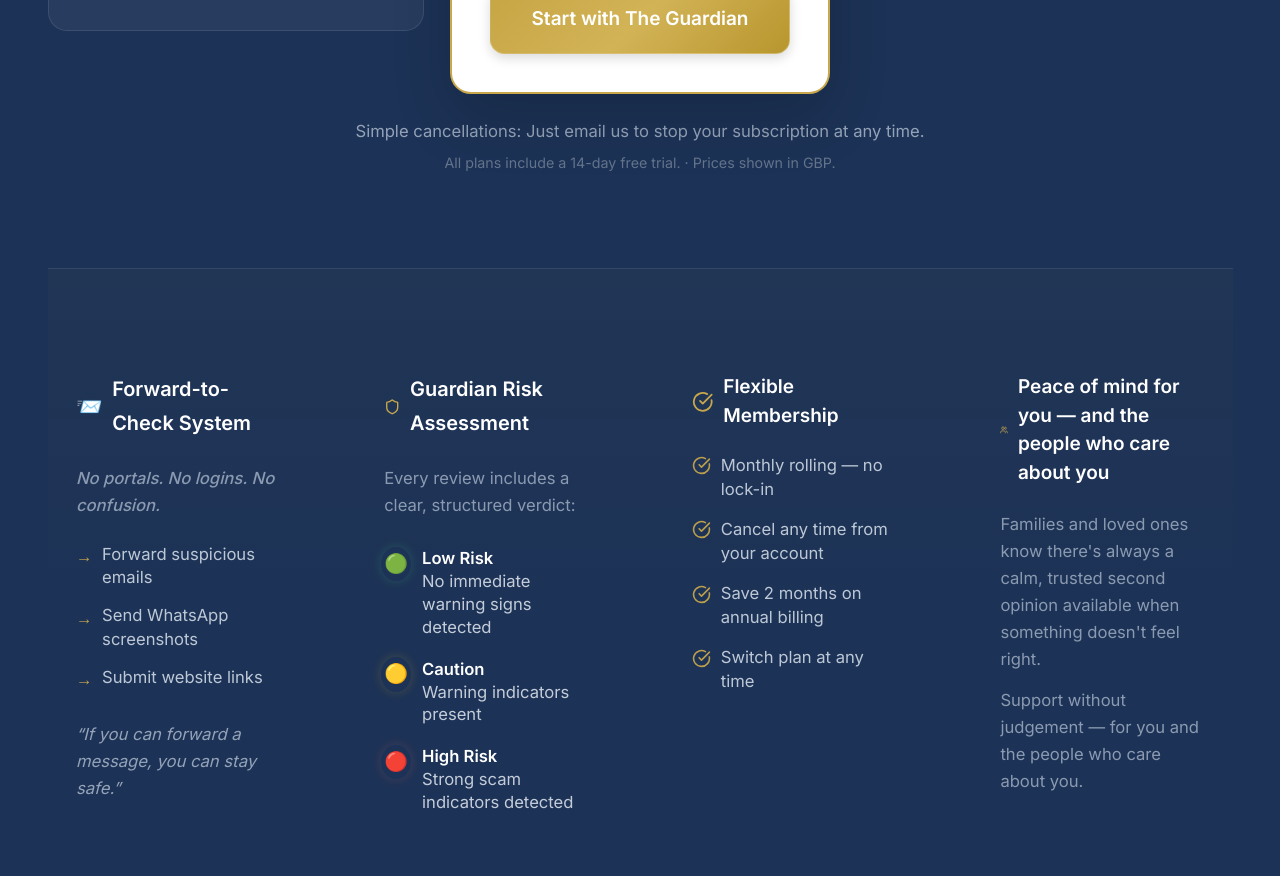
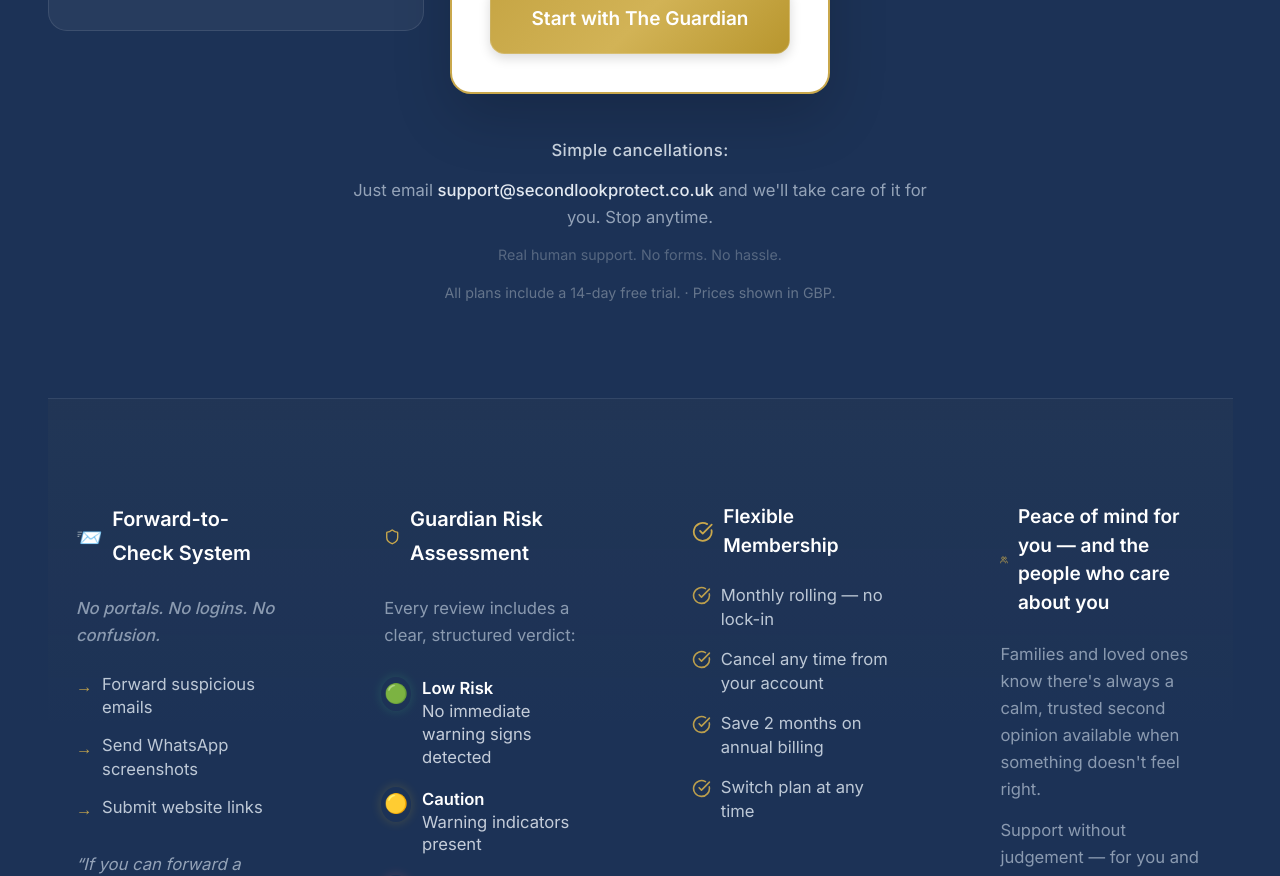
Before and after one commit to krowan444/Second-Look-Protect, a React (Vite) app: page / in a window 1280 px wide. Shown: the part 7620-8496 px from the top of the page. Built offline with nearby package versions, Linux system fonts and the light colour scheme; no server answers.

Commit message:
Pricing: calm cancellation trust anchor with mailto link and micro-text

```diff
--- a/src/App.tsx
+++ b/src/App.tsx
@@ -894,11 +894,24 @@ export default function App() {
           ))}
         </div>
 
-        <div className="mt-10 mx-auto max-w-lg text-center space-y-2">
-          <p className="text-slate-400 text-sm text-center">
-            Simple cancellations: Just email us to stop your subscription at any time.
+        <div className="mt-14 mx-auto max-w-lg text-center space-y-3">
+          <p className="text-slate-300 text-sm font-medium tracking-wide">
+            Simple cancellations:
           </p>
-          <p className="text-slate-500 text-xs text-center">
+          <p className="text-slate-400 text-sm leading-relaxed">
+            Just email{' '}
+            <a
+              href="mailto:support@secondlookprotect.co.uk"
+              className="text-slate-200 font-medium hover:text-[#C9A84C] transition-colors duration-200"
+            >
+              support@secondlookprotect.co.uk
+            </a>
+            {' '}and we'll take care of it for you. Stop anytime.
+          </p>
+          <p className="text-slate-500 text-xs" style={{ opacity: 0.8 }}>
+            Real human support. No forms. No hassle.
+          </p>
+          <p className="text-slate-500 text-xs text-center mt-4">
             All plans include a 14-day free trial. · Prices shown in GBP.
           </p>
         </div>
```
